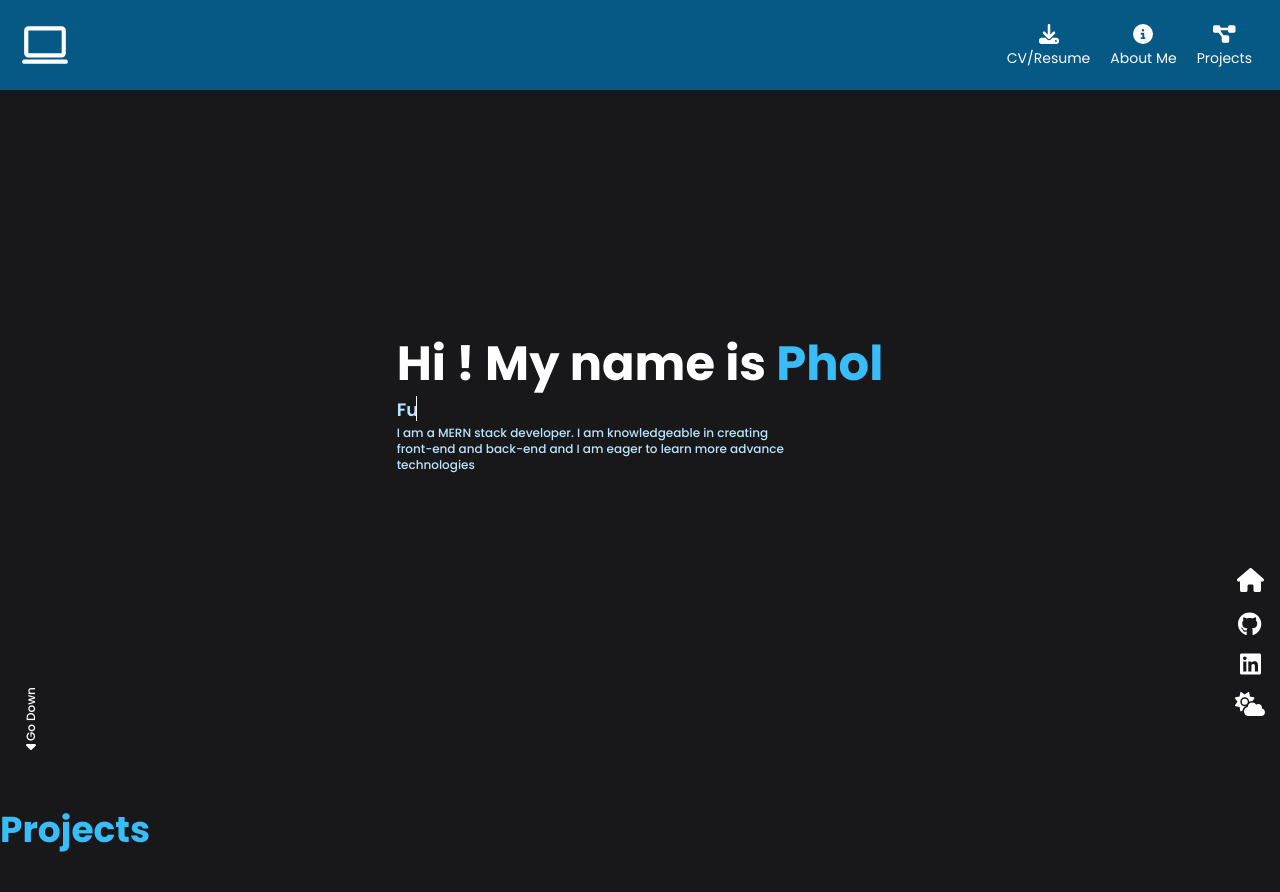
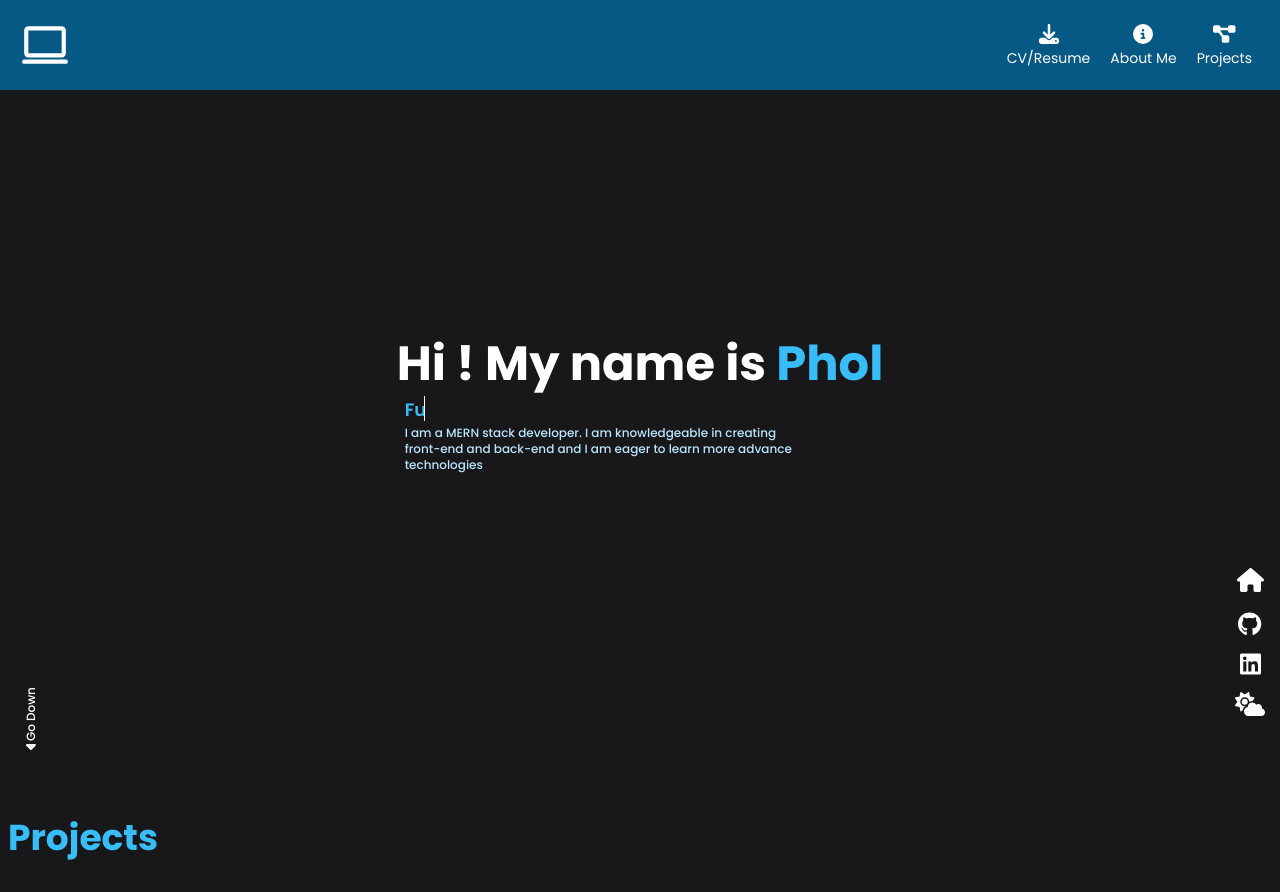
Before and after one commit to Phol16/PortfolioV2, a React (Vite) app: page / in a window 1280 px wide. Shown: the top 892 px of the page. Built offline with nearby package versions, Linux system fonts and the light colour scheme.

Commit message:
fixed UI

```diff
--- a/src/components/Hero.jsx
+++ b/src/components/Hero.jsx
@@ -14,8 +14,8 @@ const Hero = () => {
         <h1 className={`${DMain}`}>
           Hi ! My name is <span className={`${dark ? secondaryDColorText : secondaryLColorText}`}>Phol</span>
         </h1>
-        <section className=' flex flex-col gap-1'>
-          <h2 className={`${DSub} ${dark ? tertiaryDColorText : tertiaryLColorText} ${typing.List}`}>
+        <section className=' flex flex-col gap-1 px-2'>
+          <h2 className={`${DSub} ${dark ? secondaryDColorText : secondaryLColorText} ${typing.List}`}>
             <ul>
               <li>
                 <span className={dark ? typing.Dark : typing.Light}>Full-stack developer</span>
@@ -28,11 +28,11 @@ const Hero = () => {
           <p className={`${DMini} ${dark ? tertiaryDColorText : tertiaryLColorText} max-w-xs md:max-w-[400px]`}>I am a MERN stack developer. I am knowledgeable in creating front-end and back-end and I am eager to learn more advance technologies</p>
         </section>
       </article>
-      <div className=' relative w-fit animate-bounce bottom'>
-        <a href="#Projects" className='flex flex-col gap-4'>
-        <p className='transform rotate-[270deg] text-xs font-medium'>Go Down</p>
-        <FontAwesomeIcon icon={faCaretDown} />
-      </a>
+      <div className=' relative w-fit animate-bounce bottom '>
+        <a href='#Projects' className='flex flex-col gap-4 hover:scale-125'>
+          <p className='transform rotate-[270deg] text-xs font-medium'>Go Down</p>
+          <FontAwesomeIcon icon={faCaretDown} className='' />
+        </a>
       </div>
     </div>
   );
--- a/src/components/Projects.jsx
+++ b/src/components/Projects.jsx
@@ -77,7 +77,7 @@ const Projects = () => {
   const {Theading, primaryDColorText, primaryLColorText,secondaryDColorText, secondaryLColorText} = ThemeFormat
   return (
     <div className={`${dark ? primaryDColorText : primaryLColorText} flex flex-col py-10 max-w-fit m-auto gap-10`} id='Projects'>
-      <h1 className={`${Theading} ${dark ? secondaryDColorText: secondaryLColorText}`}>Projects</h1>
+      <h1 className={`${Theading} ${dark ? secondaryDColorText: secondaryLColorText} p-2`}>Projects</h1>
       <main className='grid gap-5 justify-center items-center lg:grid-cols-2 gap-5 w-fit self-center'>
       {Information.map((Details) => {
           return <ProjectDetails key={Details.title} title={Details.title} tech={Details.tech} description={Details.description} image={Details.image} demo={Details.demo} source={Details.source} />;
```
